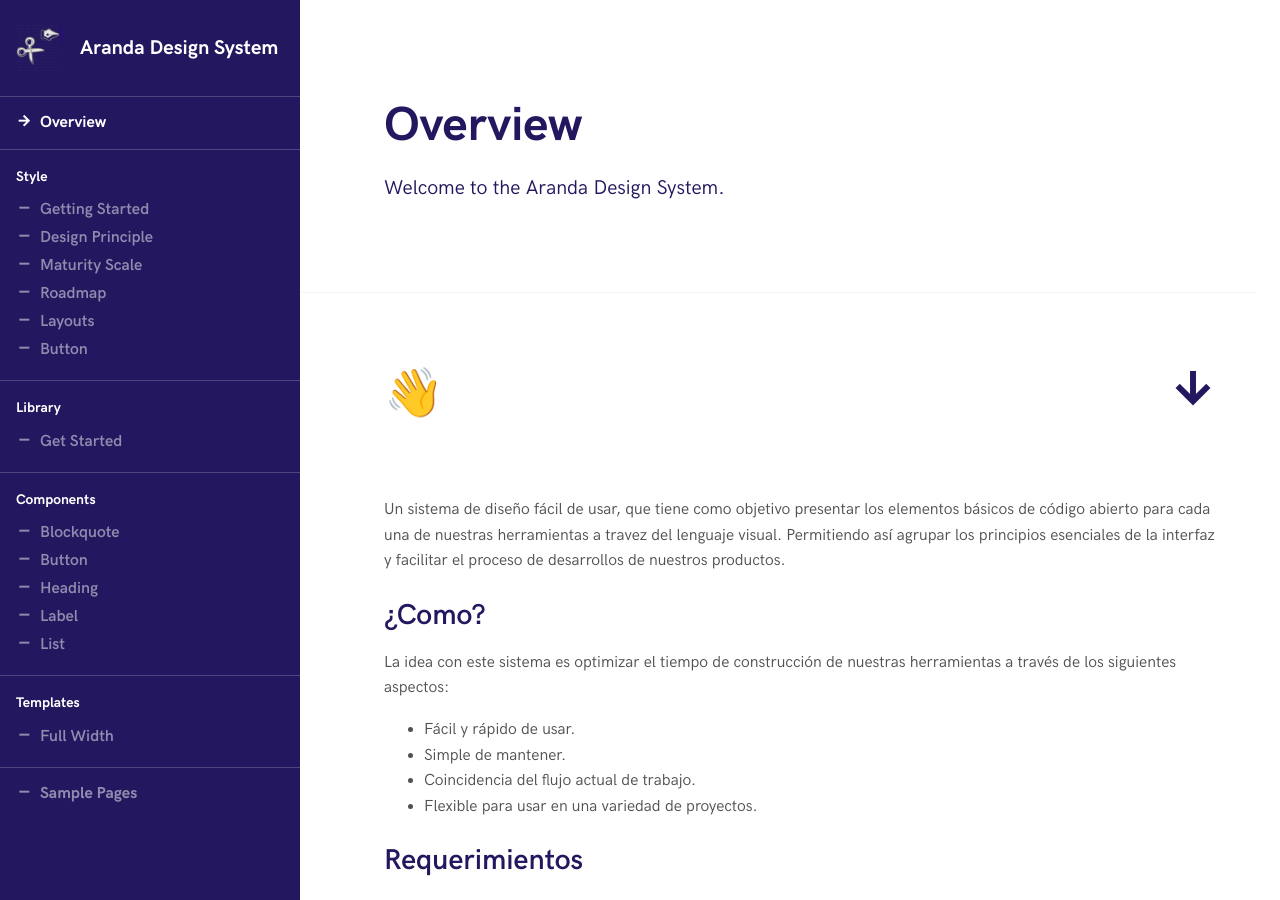
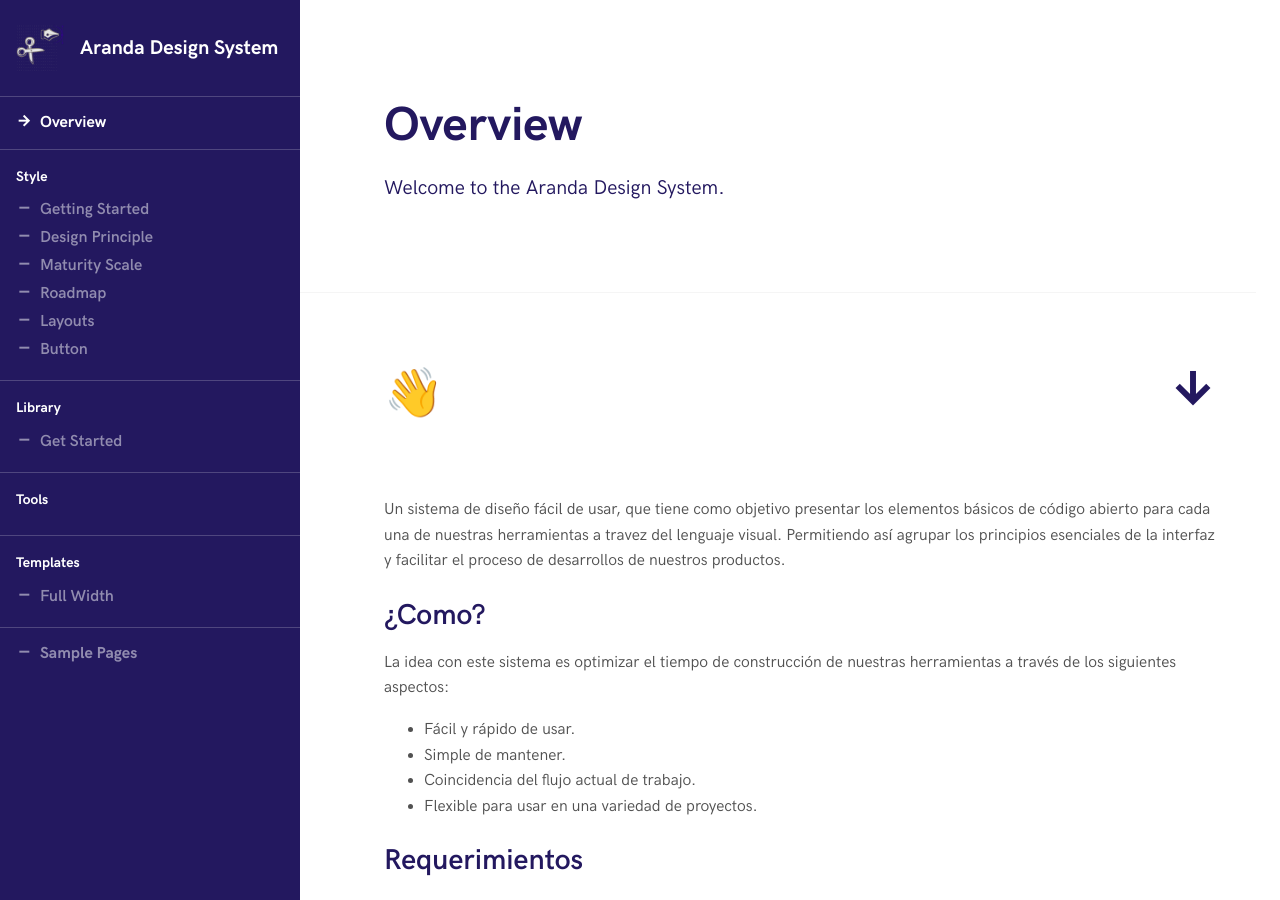
Before and after one commit to Nats85/guide-aranda, a Jekyll site: the page built from index.md, in a window 1280 px wide and 900 px high. Built offline with Jekyll 4.4.1, drawn with Linux system fonts in a browser that asks for light colours.

Commit message:
Update sidebar.html

```diff
--- a/_includes/sidebar.html
+++ b/_includes/sidebar.html
@@ -24,10 +24,10 @@
     {% endfor %}</ul>
   </div>
 
-  {% assign components = site.docs | where: 'type', 'component' | sort: 'url' %}
+  {% assign tools = site.docs | where: 'type', 'tools' | sort: 'url' %}
   <div class="group">
-    <div class="group_title">Components</div>
-    <ul>{% for doc in components %}
+    <div class="group_title">Tools</div>
+    <ul>{% for doc in tools %}
       <li><a href="{{ site.baseurl }}{{ doc.url }}"{% if doc.url == page.url %} class="active"{% endif %}>{{ doc.title }}</a></li>
     {% endfor %}</ul>
   </div>
```
